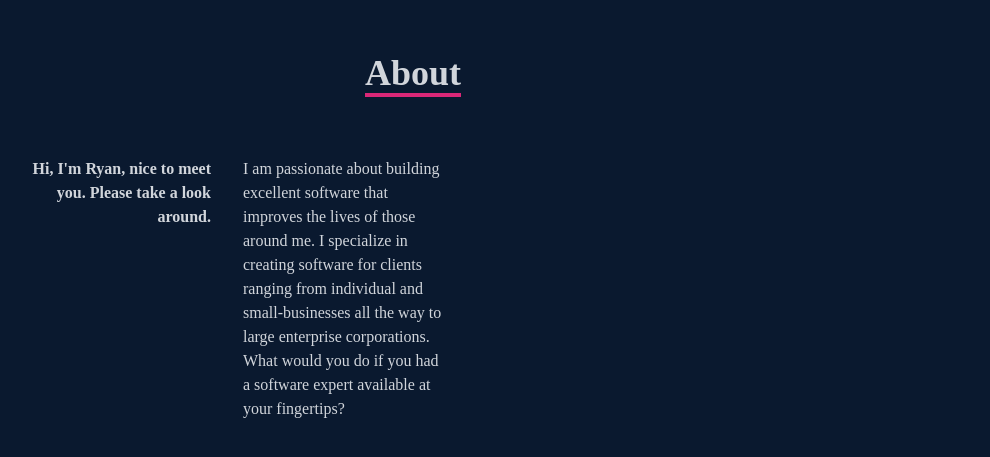
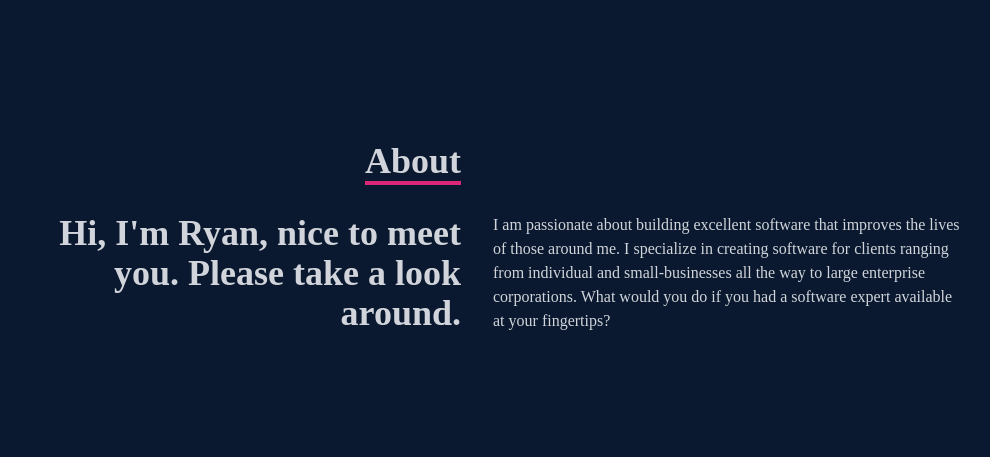
Before and after one commit to notryancho/PORTFOLIO, a React (Create React App) app in the folder portfolio/: page / in a window 1280 px wide. Shown: the part 963-1420 px from the top of the page, without its empty margins (163-1153 px from the left). Built offline with nearby package versions, Linux system fonts and the light colour scheme.

Commit message:
skills page

```diff
--- a/portfolio/src/components/About.jsx
+++ b/portfolio/src/components/About.jsx
@@ -11,8 +11,9 @@
             </p>
           </div>
           <div></div>
-          <div className="max-w-[1000px] w-full px-4 grid grid-cols-2 gap-8">
-            <div className="sm:text-right tect-4xl font-bold">
+          </div>
+          <div className="max-w-[1000px] w-full grid sm:grid-cols-2 gap-8 px-4">
+            <div className="sm:text-right text-4xl font-bold">
               <p>Hi, I'm Ryan, nice to meet you. Please take a look around.</p>
             </div>
             <div>
@@ -27,7 +28,7 @@
           </div>
         </div>
       </div>
-    </div>
+
   );
 };
 
--- /dev/null
+++ b/portfolio/src/components/Skills.jsx
@@ -0,0 +1,9 @@
+import React from 'react'
+
+const Skills = () => {
+  return (
+    <div>s</div>
+  )
+}
+
+export default Skills
```
